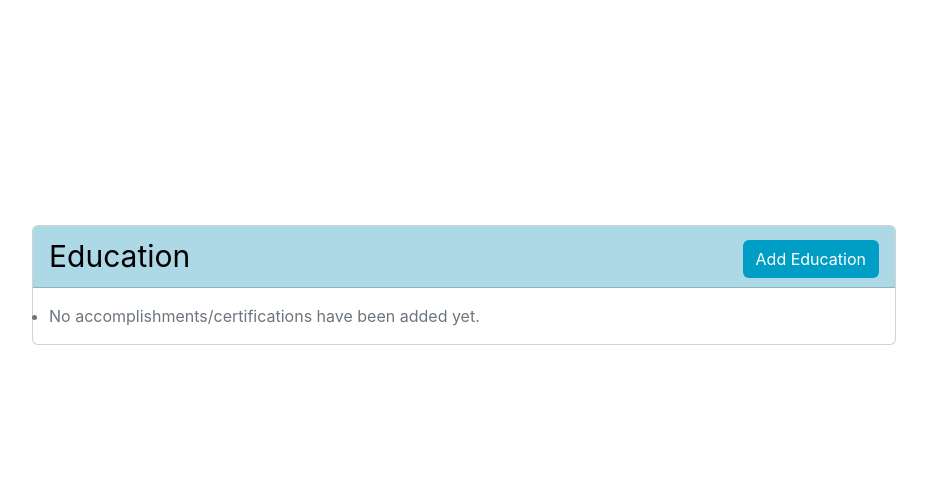
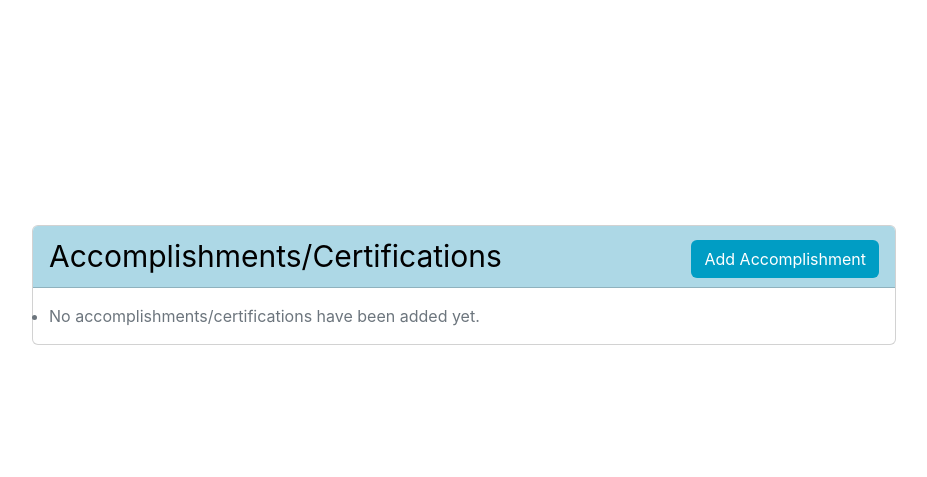
Before and after one commit to melissacallis/crunchy_pluto, a Django app: template hello_world/core/templates/core/success_demo.html in a window 1280 px wide. Shown: the part 2662-3139 px from the top of the page, without its empty margins (312-1239 px from the left). Run offline with Django 4.2, Linux system fonts and the light colour scheme; the template is opened without the code that fills it, so the values that code supplies are empty; some libraries are stand-ins or nearby versions; some web fonts are replaced.

Commit message:
fixed last sections titles

```diff
--- a/hello_world/core/templates/core/success_demo.html
+++ b/hello_world/core/templates/core/success_demo.html
@@ -239,10 +239,10 @@
             <div class="card-header" style="background-color: lightblue; color: black; font-size: 30px;">
                 <div class="row">
                     <div class="col">
-                        Education
+                        Accomplishments/Certifications
                     </div>
                     <div class="col-auto">
-                        <a href="{% url 'add_certification' username=user.username %}" class="btn" style="background-color: #009dc4; color: #fff;">Add Education</a>
+                        <a href="{% url 'add_certification' username=user.username %}" class="btn" style="background-color: #009dc4; color: #fff;">Add Accomplishment</a>
                     </div>
                 </div>
             </div>
```
